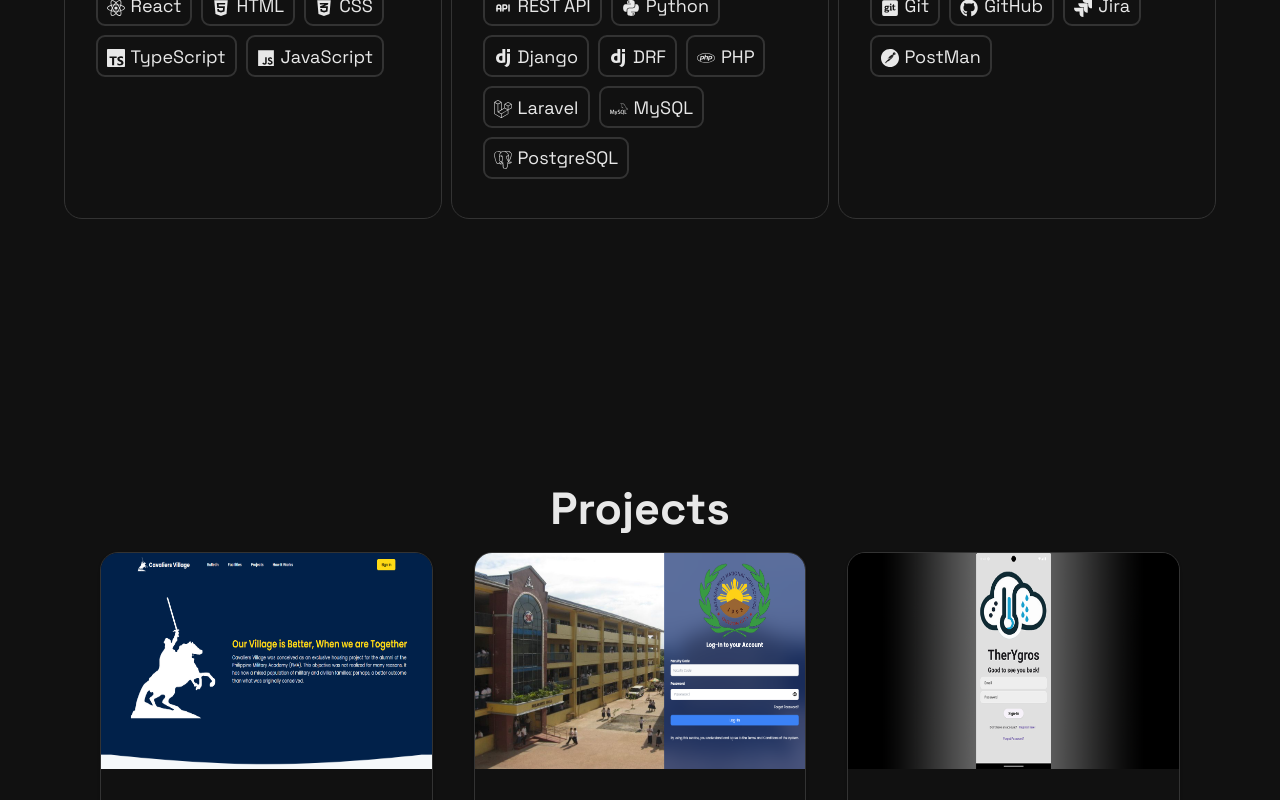
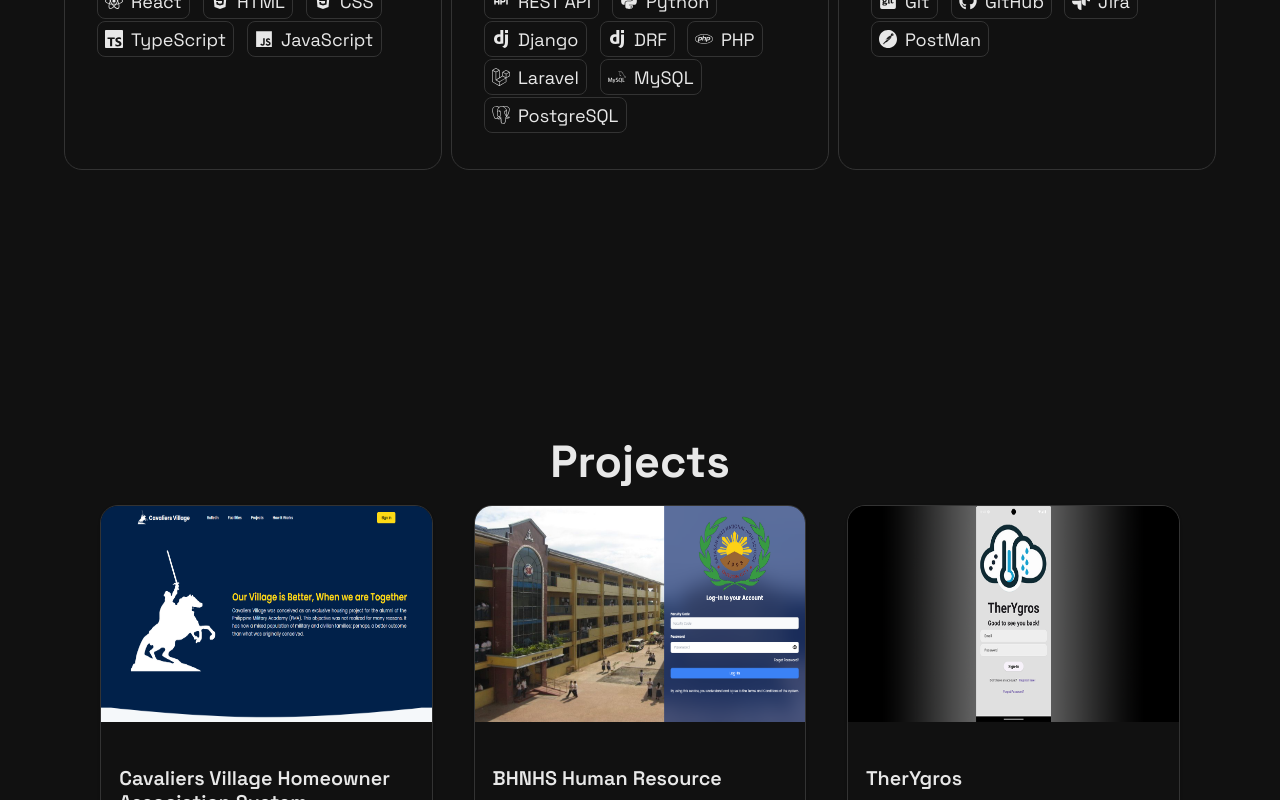
Before and after one commit to SebastianSiuol/website-portfolio, a React (Vite) app: page / in a window 1280 px wide. Shown: the part 1300-2100 px from the top of the page. Built offline with nearby package versions, Linux system fonts and the light colour scheme.

Commit message:
feat: update project name for BHNHS Human Resource System; add Footer component with social links and styling; enhance Skills and TechStackCard styles for improved UI

```diff
--- a/public/data/projects.json
+++ b/public/data/projects.json
@@ -46,7 +46,7 @@
 	},
 	{
 		"id": "39b7e47c-87d7-49dd-b585-2272979af6a4",
-		"projectName": "BHNHS Human Resource System",
+		"projectName": "BHNHS Human Resource",
 		"description": "Batasan Hills National Highschool Human Resource System is web-based system designed for managing school personnel, featuring Employee Management, Personal Data Sheet printing for faculty, Leave Management, Attendance Management, and Role-Based Authorization and Authentication using JWT for secure integration with related systems such as the Student Information System (SIS) and Logistics System.",
 		"image": "/bhnhs/01.png",
 		"images": [
--- a/src/App.tsx
+++ b/src/App.tsx
@@ -1,5 +1,6 @@
 // Imports
 import NavBar from "./components/NavBar";
+import Footer from "./components/Footer";
 
 // Section Imports
 import Home from "./sections/Home";
@@ -18,6 +19,7 @@
             <About />
             <Projects />
             <Contact />
+            <Footer />
         </>
     );
 }
--- /dev/null
+++ b/src/components/Footer.css
@@ -0,0 +1,42 @@
+#footer {
+  background-color: #222;
+
+  border-top: #666 1px solid;
+
+  width: 100vw;
+  padding: 1rem 10rem;
+
+  z-index: 1000;
+  backdrop-filter: blur(10px);
+}
+
+#social-links {
+  display:flex;
+  justify-content: center;
+
+  margin: 1rem 0;
+
+
+  list-style: none;
+}
+
+#social-links li{
+  margin: 0 0.4rem;
+}
+
+
+#rights-reserved {
+  display:flex;
+  justify-content: center;
+
+  font-size: 0.8rem;
+}
+
+
+
+@media (max-width: 600px) {
+  .nav-links {
+    flex-direction: column;
+    align-items: center;
+  }
+}
--- /dev/null
+++ b/src/components/Footer.tsx
@@ -0,0 +1,34 @@
+
+import './Footer.css';
+
+import { FaGithub, FaLinkedin, FaFacebook } from "react-icons/fa";
+import { SiGmail } from "react-icons/si";
+
+
+function Footer () {
+  return (
+        <footer id="footer">
+            <div id="footer-content">
+                <ul id="social-links">
+                    <li>
+                        <a href="https://github.com/SebastianSiuol"><FaGithub /></a>
+                    </li>
+                    <li>
+                        <a href="https://www.linkedin.com/in/sebastian-louis-torio"><FaLinkedin /></a>
+                    </li>
+                    <li>
+                        <a href="https://www.facebook.com/sebastianoriot30/"><FaFacebook /></a>
+                    </li>
+                    <li>
+                        <a href="mailto:slm.torio30@gmail.com"><SiGmail /></a>
+                    </li>
+                </ul>
+                <div id="rights-reserved">
+                  <p>@2025 Sebastian Louis M. Torio. All Rights Reserved.</p>
+                </div>
+            </div>
+        </footer>
+    );
+}
+
+export default Footer;
--- a/src/components/Skills.css
+++ b/src/components/Skills.css
@@ -1,11 +1,15 @@
 .skill-item {
-  color: #e8e8e8;
-  border: #333 2px solid;
-  border-radius: 0.5rem;
-  margin: 0.2rem 0.2rem;
-  padding: 0.3rem 0.5rem;
-
-  transition: all 200ms ease;
+  display: inline-flex;
+  align-items: center;
+  justify-content: center;
+  margin: 0 0.3rem;
+  gap: 0.1rem;
+  padding: 0.2rem 0.4rem;
+  background-color: #111;
+  border: 1px solid #333;
+  border-radius: 8px;
+  transition: transform 0.2s ease, box-shadow 0.2s ease;
+  will-change: transform;
 }
 
 .skill-item:hover {
--- a/src/components/TechStackCard.css
+++ b/src/components/TechStackCard.css
@@ -11,14 +11,14 @@
 
 .tech-categ-card:hover {
   border: #333 2px solid;
-  transform: scale(1.02);
+  transform: scale(1.01);
   z-index:2;
 
   transition: transform 200ms ease;
 }
 
 .tech-categ-card-header {
-  text-align: left;
+  text-align: start;
   font-size: 1.5rem;
   font-weight:bold;
   margin: 0.2rem 0.5rem 1rem
@@ -27,7 +27,7 @@
 .tech-items {
   display: flex;
   flex-wrap: wrap;
-  /* justify-content: start; */
+  justify-content: left;
   row-gap: 0.1rem;
   column-gap: 0.1rem;
 }
```
